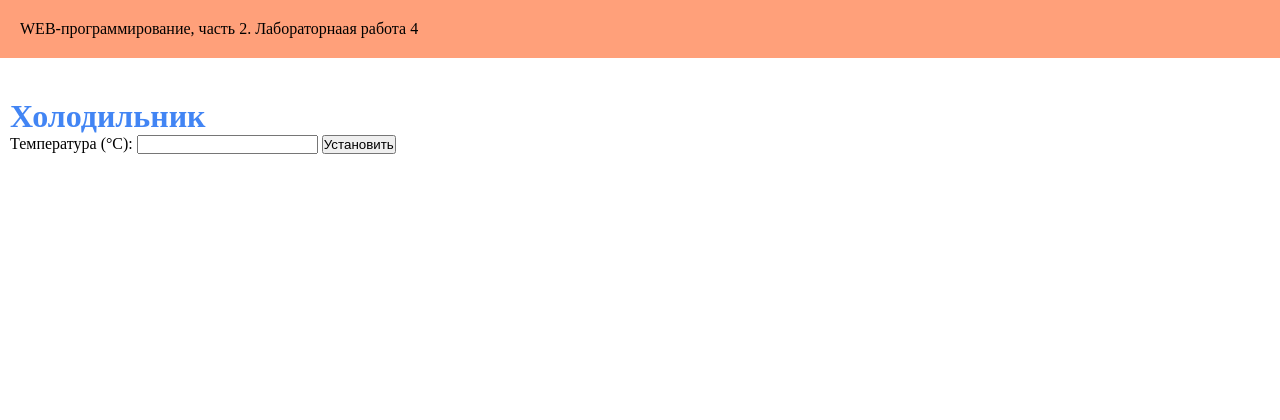
After one commit to gesyaG/web--programming-labs-2, a Flask app: page /lab4/fridge in a window 1280 px wide. The commit adds this page. Shown: the top 420 px of the page. Run offline with Flask 3, Linux system fonts and the light colour scheme.

Commit message:
Холодильник

```diff
--- a/lab4.py
+++ b/lab4.py
@@ -167,3 +167,28 @@ def login():
 def logout():
     session.pop('login', None)
     return redirect('/lab4/login')
+
+
+@lab4.route('/lab4/fridge', methods=['GET', 'POST'])
+def fridge():
+    error = None
+    temperature = None
+    snowflakes = None
+
+    if request.method == "POST":
+        temperature = float(request.form["temperature"])
+        if temperature is None:
+            error = "Ошибка: не задана температура"
+        elif temperature < -12:
+            error = "Не удалось установить температуру — слишком низкое значение"
+        elif temperature > -1:
+            error = "Не удалось установить температуру — слишком высокое значение"
+        else:
+            if -12 <= temperature <= -9:
+                snowflakes = 3
+            elif -8 <= temperature <= -5:
+                snowflakes = 2
+            elif -4 <= temperature <= -1:
+                snowflakes = 1
+
+    return render_template('/lab4/fridge.html', error=error, temperature=temperature, snowflakes=snowflakes)
--- /dev/null
+++ b/templates/lab4/fridge.html
@@ -0,0 +1,22 @@
+{% extends "base.html" %}
+
+{% block lab %} Лабораторнаая работа 4 {% endblock %}
+{% block main %}
+
+    <h1 style="color: #4285f4;">Холодильник</h1>
+    {% if error %}
+    <p>{{ error }}</p>
+    {% elif temperature %}
+    <h2 style="color: #4285f4;">Установлена температура: {{ temperature }}°С</h2>
+    {% for i in range(snowflakes) %}
+    <img class="img1" src='/static/lab4/snowflake.png' alt='Снежинка'>
+    {% endfor %}
+    {% else %}
+    <form method="POST">
+        <label for="temperature">Температура (°С):</label>
+        <input type="number" id="temperature" name="temperature" required>
+        <button type="submit">Установить</button>
+    </form>
+{% endif %}
+
+{% endblock %}
--- a/templates/lab4/lab4.html
+++ b/templates/lab4/lab4.html
@@ -12,5 +12,6 @@
         <li><a href="/lab4/sub-form">Вычитание</a></li>
         <li><a href="/lab4/exponent-form">Возведение в степень</a></li>
         <li><a href="/lab4/login">Авторизация</a></li>
+        <li><a href="/lab4/fridge">Холодильник</a></li>
     </ol>
 {% endblock %}
```
Also changed, not shown: static/lab4/snowflake.png (added).
